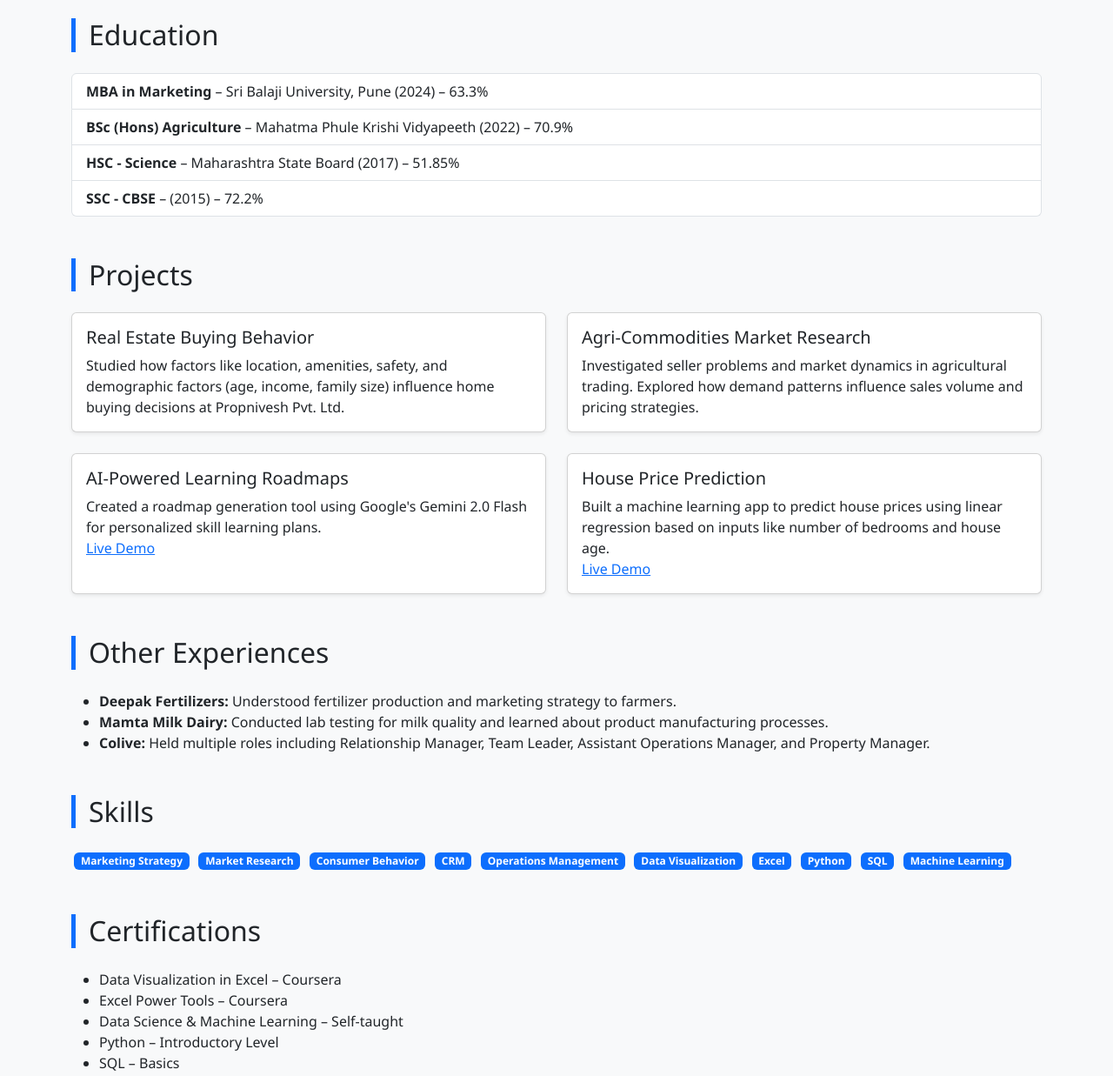
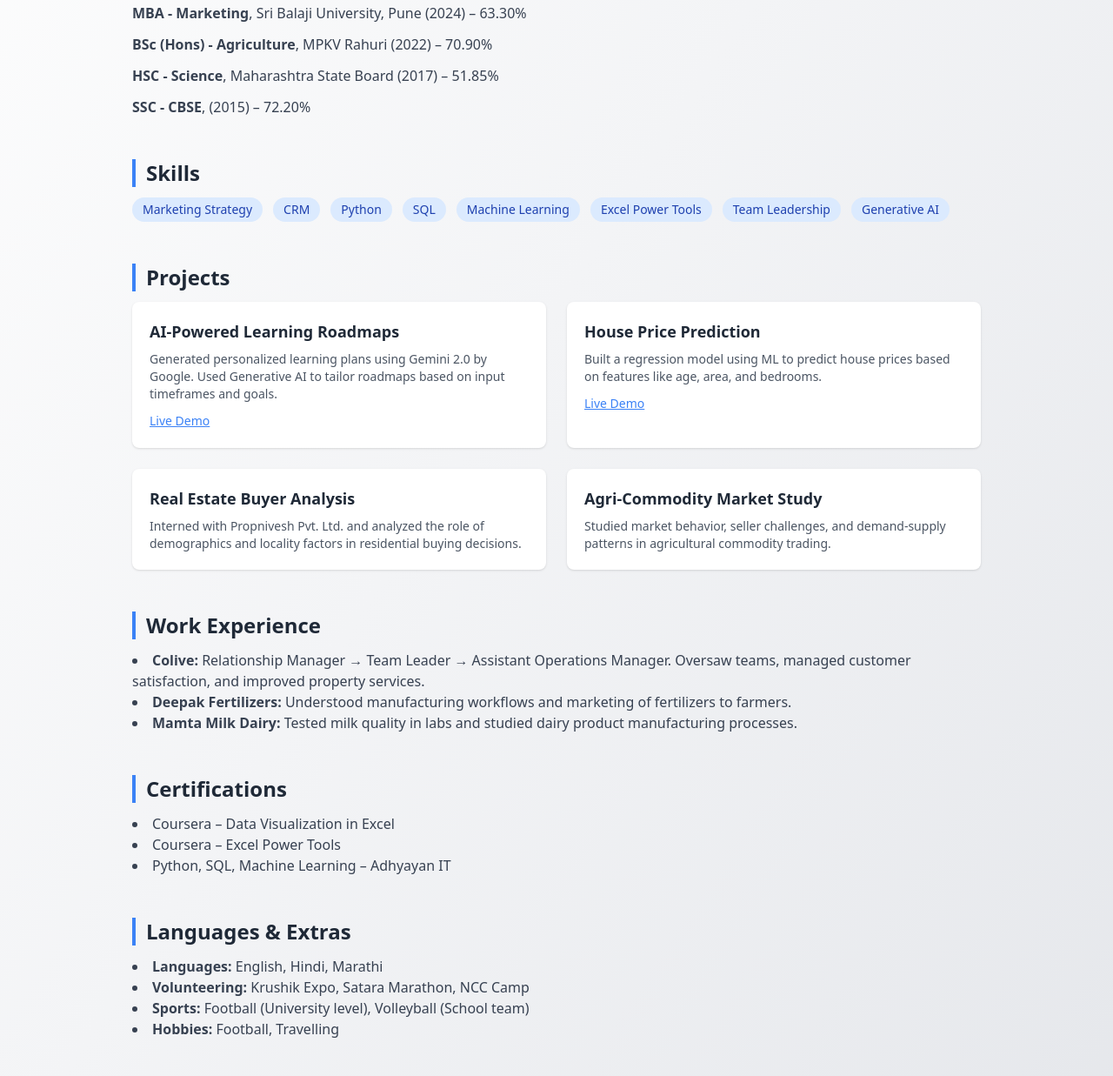
Before and after one commit to Nikhil8233/portfolio, a plain HTML site: page index.html in a window 1280 px wide. Shown: the part 643-1880 px from the top of the page at 87% size. Drawn offline with nearby package versions, Linux system fonts and the light colour scheme.

Commit message:
Add files via upload

```diff
--- a/index.html
+++ b/index.html
@@ -4,169 +4,115 @@
   <meta charset="UTF-8" />
   <meta name="viewport" content="width=device-width, initial-scale=1" />
   <title>Nikhil Dalvi | Portfolio</title>
-  <link href="https://cdn.jsdelivr.net/npm/bootstrap@5.3.3/dist/css/bootstrap.min.css" rel="stylesheet">
-  <style>
-    body {
-      font-family: 'Segoe UI', sans-serif;
-      background-color: #f8f9fa;
-    }
-    .profile-pic {
-      width: 180px;
-      height: 180px;
-      border-radius: 50%;
-      object-fit: cover;
-      border: 4px solid #0d6efd;
-    }
-    .section-title {
-      border-left: 5px solid #0d6efd;
-      padding-left: 15px;
-      margin-bottom: 1.5rem;
-    }
-    .badge-skill {
-      background-color: #0d6efd;
-      color: #fff;
-      margin: 0.2rem;
-    }
-  </style>
+  <script src="https://cdn.tailwindcss.com"></script>
 </head>
-<body>
+<body class="bg-gradient-to-br from-white via-gray-100 to-gray-200 text-gray-800 font-sans">
 
-  <!-- Header -->
-  <header class="bg-white shadow-sm py-5">
-    <div class="container text-center">
-      <img src="WhatsApp Image 2024-07-27 at 11.11.58_ab3f4c12.jpg" alt="Profile Picture" class="profile-pic mb-3">
-      <h1 class="fw-bold">Nikhil Suryakant Dalvi</h1>
-      <p class="lead text-muted">MBA - Marketing | Data Enthusiast | Operations & Agri-Tech Explorer</p>
-      <p>
-        📧 <a href="mailto:dalvinikhil226@gmail.com">dalvinikhil226@gmail.com</a> |
-        📞 7558793090 |
-        <a href="https://www.linkedin.com/in/nikhil-dalvi-4bb68b193" target="_blank">LinkedIn</a>
-      </p>
-    </div>
-  </header>
+  <!-- Hero Section -->
+  <section class="text-center py-12 px-4 bg-white shadow-sm">
+    <img src="WhatsApp Image 2024-07-27 at 11.11.58_ab3f4c12.jpg" alt="Profile Picture" class="mx-auto w-40 h-40 rounded-full border-4 border-blue-500 shadow-md mb-4" />
+    <h1 class="text-4xl font-bold">Nikhil Suryakant Dalvi</h1>
+    <p class="text-lg text-blue-600 mt-1">MBA - Marketing | AI & Data Enthusiast | Relationship Manager</p>
+    <p class="text-sm mt-2">📧 <a class="text-blue-500" href="mailto:dalvinikhil226@gmail.com">dalvinikhil226@gmail.com</a> | 📞 7558793090</p>
+    <p class="text-sm"><a class="text-blue-500" href="https://www.linkedin.com/in/nikhil-dalvi-4bb68b193" target="_blank">LinkedIn Profile</a></p>
+  </section>
 
-  <main class="container my-5">
+  <main class="max-w-5xl mx-auto px-6 py-10">
 
-    <!-- About Me -->
-    <section>
-      <h2 class="section-title">About Me</h2>
-      <p>I am a passionate marketing graduate with a B.Sc. in Agriculture and an MBA in Marketing. I bring hands-on experience in customer relationship management, real estate buying behavior research, and agri-commodity marketing. My interests include AI, machine learning, and data visualization, and I continuously strive to blend tech with marketing strategy.</p>
+    <!-- About -->
+    <section class="mb-12">
+      <h2 class="text-2xl font-semibold mb-3 border-l-4 border-blue-500 pl-3">About Me</h2>
+      <p class="text-gray-700 leading-relaxed">Marketing professional with a B.Sc. in Agriculture and an MBA from Sri Balaji University, Pune. Passionate about combining business insights with modern technologies like AI and machine learning. Proven track record in managing operations, conducting market research, and leading teams across startups and enterprises.</p>
     </section>
 
     <!-- Education -->
-    <section class="mt-5">
-      <h2 class="section-title">Education</h2>
-      <ul class="list-group">
-        <li class="list-group-item">
-          <strong>MBA in Marketing</strong> – Sri Balaji University, Pune (2024) – 63.3%
-        </li>
-        <li class="list-group-item">
-          <strong>BSc (Hons) Agriculture</strong> – Mahatma Phule Krishi Vidyapeeth (2022) – 70.9%
-        </li>
-        <li class="list-group-item">
-          <strong>HSC - Science</strong> – Maharashtra State Board (2017) – 51.85%
-        </li>
-        <li class="list-group-item">
-          <strong>SSC - CBSE</strong> – (2015) – 72.2%
-        </li>
+    <section class="mb-12">
+      <h2 class="text-2xl font-semibold mb-3 border-l-4 border-blue-500 pl-3">Education</h2>
+      <ul class="space-y-3 text-gray-700">
+        <li><strong>MBA - Marketing</strong>, Sri Balaji University, Pune (2024) – 63.30%</li>
+        <li><strong>BSc (Hons) - Agriculture</strong>, MPKV Rahuri (2022) – 70.90%</li>
+        <li><strong>HSC - Science</strong>, Maharashtra State Board (2017) – 51.85%</li>
+        <li><strong>SSC - CBSE</strong>, (2015) – 72.20%</li>
       </ul>
     </section>
 
+    <!-- Skills -->
+    <section class="mb-12">
+      <h2 class="text-2xl font-semibold mb-3 border-l-4 border-blue-500 pl-3">Skills</h2>
+      <div class="flex flex-wrap gap-3">
+        <span class="bg-blue-100 text-blue-800 px-3 py-1 rounded-full text-sm">Marketing Strategy</span>
+        <span class="bg-blue-100 text-blue-800 px-3 py-1 rounded-full text-sm">CRM</span>
+        <span class="bg-blue-100 text-blue-800 px-3 py-1 rounded-full text-sm">Python</span>
+        <span class="bg-blue-100 text-blue-800 px-3 py-1 rounded-full text-sm">SQL</span>
+        <span class="bg-blue-100 text-blue-800 px-3 py-1 rounded-full text-sm">Machine Learning</span>
+        <span class="bg-blue-100 text-blue-800 px-3 py-1 rounded-full text-sm">Excel Power Tools</span>
+        <span class="bg-blue-100 text-blue-800 px-3 py-1 rounded-full text-sm">Team Leadership</span>
+        <span class="bg-blue-100 text-blue-800 px-3 py-1 rounded-full text-sm">Generative AI</span>
+      </div>
+    </section>
+
     <!-- Projects -->
-    <section class="mt-5">
-      <h2 class="section-title">Projects</h2>
-      <div class="row g-4">
-        <div class="col-md-6">
-          <div class="card h-100 shadow-sm">
-            <div class="card-body">
-              <h5 class="card-title">Real Estate Buying Behavior</h5>
-              <p class="card-text">Studied how factors like location, amenities, safety, and demographic factors (age, income, family size) influence home buying decisions at Propnivesh Pvt. Ltd.</p>
-            </div>
-          </div>
+    <section class="mb-12">
+      <h2 class="text-2xl font-semibold mb-3 border-l-4 border-blue-500 pl-3">Projects</h2>
+      <div class="grid md:grid-cols-2 gap-6">
+        <div class="bg-white p-5 rounded-lg shadow hover:shadow-lg transition">
+          <h3 class="font-semibold text-lg mb-2">AI-Powered Learning Roadmaps</h3>
+          <p class="text-sm text-gray-600 mb-2">Generated personalized learning plans using Gemini 2.0 by Google. Used Generative AI to tailor roadmaps based on input timeframes and goals.</p>
+          <a href="https://nikhil226.pythonanywhere.com/" target="_blank" class="text-blue-500 text-sm underline">Live Demo</a>
         </div>
-        <div class="col-md-6">
-          <div class="card h-100 shadow-sm">
-            <div class="card-body">
-              <h5 class="card-title">Agri-Commodities Market Research</h5>
-              <p class="card-text">Investigated seller problems and market dynamics in agricultural trading. Explored how demand patterns influence sales volume and pricing strategies.</p>
-            </div>
-          </div>
+        <div class="bg-white p-5 rounded-lg shadow hover:shadow-lg transition">
+          <h3 class="font-semibold text-lg mb-2">House Price Prediction</h3>
+          <p class="text-sm text-gray-600 mb-2">Built a regression model using ML to predict house prices based on features like age, area, and bedrooms.</p>
+          <a href="https://nikhil823.pythonanywhere.com/predict" target="_blank" class="text-blue-500 text-sm underline">Live Demo</a>
         </div>
-        <div class="col-md-6">
-          <div class="card h-100 shadow-sm">
-            <div class="card-body">
-              <h5 class="card-title">AI-Powered Learning Roadmaps</h5>
-              <p class="card-text">Created a roadmap generation tool using Google's Gemini 2.0 Flash for personalized skill learning plans. <br><a href="https://nikhil226.pythonanywhere.com/" target="_blank">Live Demo</a></p>
-            </div>
-          </div>
+        <div class="bg-white p-5 rounded-lg shadow hover:shadow-lg transition">
+          <h3 class="font-semibold text-lg mb-2">Real Estate Buyer Analysis</h3>
+          <p class="text-sm text-gray-600">Interned with Propnivesh Pvt. Ltd. and analyzed the role of demographics and locality factors in residential buying decisions.</p>
         </div>
-        <div class="col-md-6">
-          <div class="card h-100 shadow-sm">
-            <div class="card-body">
-              <h5 class="card-title">House Price Prediction</h5>
-              <p class="card-text">Built a machine learning app to predict house prices using linear regression based on inputs like number of bedrooms and house age. <br><a href="https://nikhil823.pythonanywhere.com/predict" target="_blank">Live Demo</a></p>
-            </div>
-          </div>
+        <div class="bg-white p-5 rounded-lg shadow hover:shadow-lg transition">
+          <h3 class="font-semibold text-lg mb-2">Agri-Commodity Market Study</h3>
+          <p class="text-sm text-gray-600">Studied market behavior, seller challenges, and demand-supply patterns in agricultural commodity trading.</p>
         </div>
       </div>
     </section>
 
     <!-- Experience -->
-    <section class="mt-5">
-      <h2 class="section-title">Other Experiences</h2>
-      <ul>
-        <li><strong>Deepak Fertilizers:</strong> Understood fertilizer production and marketing strategy to farmers.</li>
-        <li><strong>Mamta Milk Dairy:</strong> Conducted lab testing for milk quality and learned about product manufacturing processes.</li>
-        <li><strong>Colive:</strong> Held multiple roles including Relationship Manager, Team Leader, Assistant Operations Manager, and Property Manager.</li>
+    <section class="mb-12">
+      <h2 class="text-2xl font-semibold mb-3 border-l-4 border-blue-500 pl-3">Work Experience</h2>
+      <ul class="list-disc list-inside text-gray-700">
+        <li><strong>Colive:</strong> Relationship Manager → Team Leader → Assistant Operations Manager. Oversaw teams, managed customer satisfaction, and improved property services.</li>
+        <li><strong>Deepak Fertilizers:</strong> Understood manufacturing workflows and marketing of fertilizers to farmers.</li>
+        <li><strong>Mamta Milk Dairy:</strong> Tested milk quality in labs and studied dairy product manufacturing processes.</li>
       </ul>
     </section>
 
-    <!-- Skills -->
-    <section class="mt-5">
-      <h2 class="section-title">Skills</h2>
-      <div>
-        <span class="badge badge-skill">Marketing Strategy</span>
-        <span class="badge badge-skill">Market Research</span>
-        <span class="badge badge-skill">Consumer Behavior</span>
-        <span class="badge badge-skill">CRM</span>
-        <span class="badge badge-skill">Operations Management</span>
-        <span class="badge badge-skill">Data Visualization</span>
-        <span class="badge badge-skill">Excel</span>
-        <span class="badge badge-skill">Python</span>
-        <span class="badge badge-skill">SQL</span>
-        <span class="badge badge-skill">Machine Learning</span>
-      </div>
-    </section>
-
     <!-- Certifications -->
-    <section class="mt-5">
-      <h2 class="section-title">Certifications</h2>
-      <ul>
-        <li>Data Visualization in Excel – Coursera</li>
-        <li>Excel Power Tools – Coursera</li>
-        <li>Data Science & Machine Learning – Self-taught</li>
-        <li>Python – Introductory Level</li>
-        <li>SQL – Basics</li>
+    <section class="mb-12">
+      <h2 class="text-2xl font-semibold mb-3 border-l-4 border-blue-500 pl-3">Certifications</h2>
+      <ul class="list-disc list-inside text-gray-700">
+        <li>Coursera – Data Visualization in Excel</li>
+        <li>Coursera – Excel Power Tools</li>
+        <li>Python, SQL, Machine Learning – Adhyayan IT</li>
       </ul>
     </section>
 
-    <!-- Extras -->
-    <section class="mt-5">
-      <h2 class="section-title">Languages, Hobbies & Volunteering</h2>
-      <ul>
+    <!-- Languages & Extras -->
+    <section class="mb-12">
+      <h2 class="text-2xl font-semibold mb-3 border-l-4 border-blue-500 pl-3">Languages & Extras</h2>
+      <ul class="list-disc list-inside text-gray-700">
         <li><strong>Languages:</strong> English, Hindi, Marathi</li>
+        <li><strong>Volunteering:</strong> Krushik Expo, Satara Marathon, NCC Camp</li>
+        <li><strong>Sports:</strong> Football (University level), Volleyball (School team)</li>
         <li><strong>Hobbies:</strong> Football, Travelling</li>
-        <li><strong>Volunteer Work:</strong> Krushik Event, Satara Marathon, NCC Camp</li>
-        <li><strong>Sports:</strong> Football (University Level), Volleyball (School)</li>
       </ul>
     </section>
 
-    <!-- Footer -->
-    <footer class="text-center text-muted py-4 mt-5">
-      © 2025 Nikhil Dalvi. All rights reserved.
-    </footer>
+  </main>
 
-  </main>
+  <!-- Footer -->
+  <footer class="text-center text-sm text-gray-500 py-6">
+    © 2025 Nikhil Dalvi. All rights reserved.
+  </footer>
 
 </body>
 </html>
```
